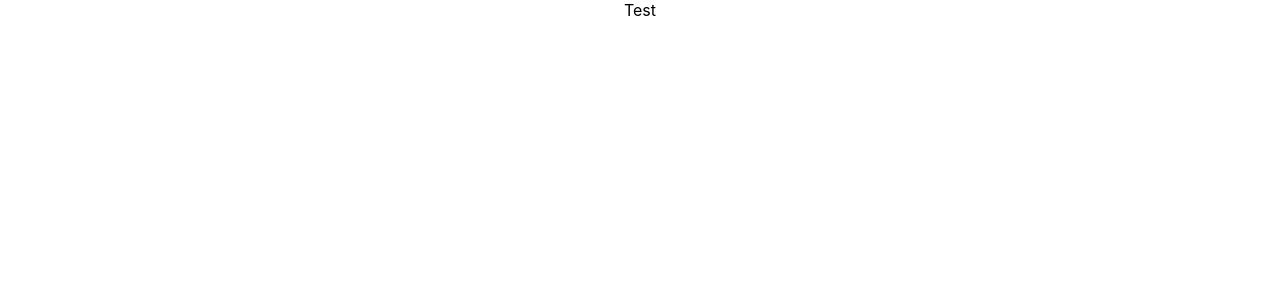
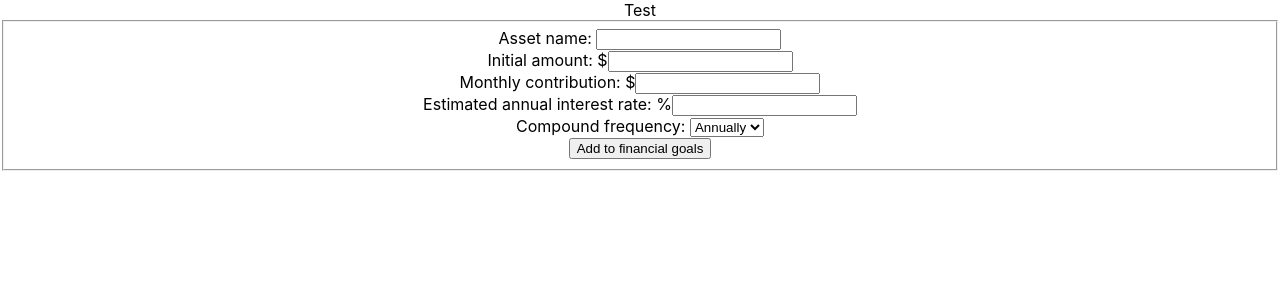
Before and after one commit to nadiah-m/wealth-tracker, a React (Create React App) app in the folder client/: page / in a window 1280 px wide. Shown: the top 300 px of the page. Built offline with nearby package versions, Linux system fonts and the light colour scheme.

Commit message:
assetform

```diff
--- a/client/src/App.js
+++ b/client/src/App.js
@@ -1,7 +1,13 @@
 import "./App.css";
+import AssetForm from "./Pages/AssetForm";
 
 function App() {
-  return <div className="App">Test</div>;
+  return (
+    <div className="App">
+      Test
+      <AssetForm />
+    </div>
+  );
 }
 
 export default App;
--- /dev/null
+++ b/client/src/Pages/AssetForm.jsx
@@ -0,0 +1,72 @@
+import { useState } from "react";
+
+//individual asset to add and calculate future projections
+
+function AssetForm() {
+  const [assetName, setAssetName] = useState("");
+  const [frequency, setFrequency] = useState("Annually");
+  const [initialAmt, setInitialAmt] = useState("");
+  const [contrAmt, setContrAmt] = useState("");
+  const [intRate, setIntRate] = useState("");
+
+  const handleSubmit = (e) => {
+    e.preventDefault();
+    const asset = {
+      assetName,
+      initialAmt,
+      contrAmt,
+      intRate,
+      frequency,
+    };
+    console.log(asset);
+  };
+
+  return (
+    <>
+      <form onSubmit={handleSubmit}>
+        <fieldset>
+          <label>Asset name: </label>
+          <input
+            type="text"
+            value={assetName}
+            onChange={(e) => setAssetName(e.target.value)}
+          />
+          <br />
+          <label>Initial amount: $</label>
+          <input
+            type="number"
+            value={initialAmt}
+            onChange={(e) => setInitialAmt(e.target.value)}
+          />
+          <br />
+          <label>Monthly contribution: $</label>
+          <input
+            type="number"
+            value={contrAmt}
+            onChange={(e) => setContrAmt(e.target.value)}
+          />
+          <br />
+          <label>Estimated annual interest rate: %</label>
+          <input
+            type="number"
+            value={intRate}
+            onChange={(e) => setIntRate(e.target.value)}
+          />
+          <br />
+          <label>Compound frequency: </label>
+          <select
+            value={frequency}
+            onChange={(e) => setFrequency(e.target.value)}
+          >
+            <option value="annually">Annually</option>
+            <option value="monthly">Monthly</option>
+          </select>
+          <br />
+          <button>Add to financial goals</button>
+        </fieldset>
+      </form>
+    </>
+  );
+}
+
+export default AssetForm;
```
